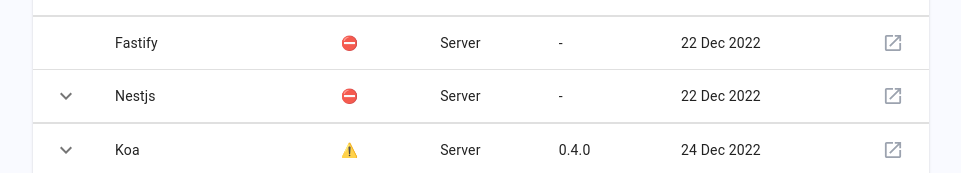
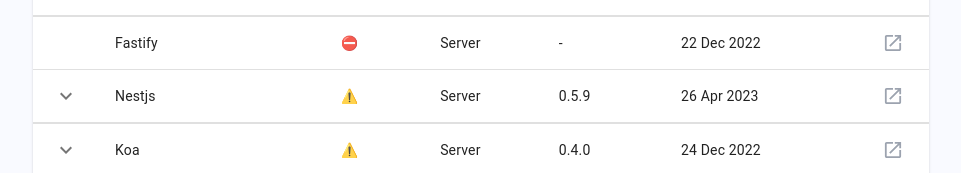
Before and after one commit to SaltyAom/is-bun-ready, a Next.js app: page / in a window 1280 px wide. Shown: the part 540-713 px from the top of the page, without its empty margins (159-1120 px from the left). Built offline with nearby package versions, Linux system fonts and the light colour scheme.

Commit message:
📘 doc: updated state of nestjs

```diff
--- a/src/stores/data.ts
+++ b/src/stores/data.ts
@@ -29,11 +29,11 @@
     {
         name: 'Nestjs',
         type: 'server',
-        supports: 'none',
-        lastUpdate: '22 Dec 2022',
-        bunVersion: '-',
+        supports: 'partial',
+        lastUpdate: '26 Apr 2023',
+        bunVersion: '0.5.9',
         link: 'https://github.com/nestjs/nest',
-        detail: `You can track Nestjs supports at [Bun#1641](https://github.com/oven-sh/bun/issues/1641)`
+        detail: `Running built code with \`bun dist/main.js\` works for now while not using complex code.\n\nYou can track Nestjs supports at [Bun#1641](https://github.com/oven-sh/bun/issues/1641)`
     },
     {
         name: 'Koa',
```
